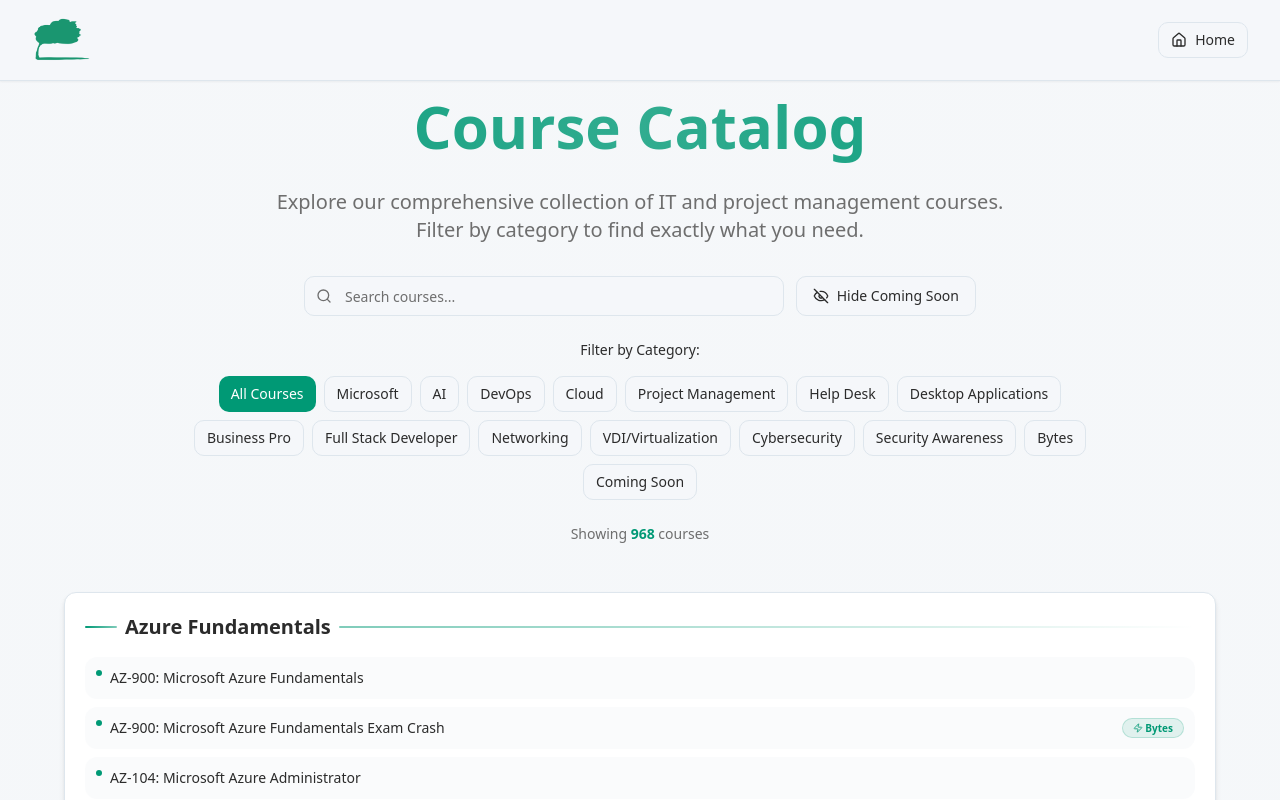
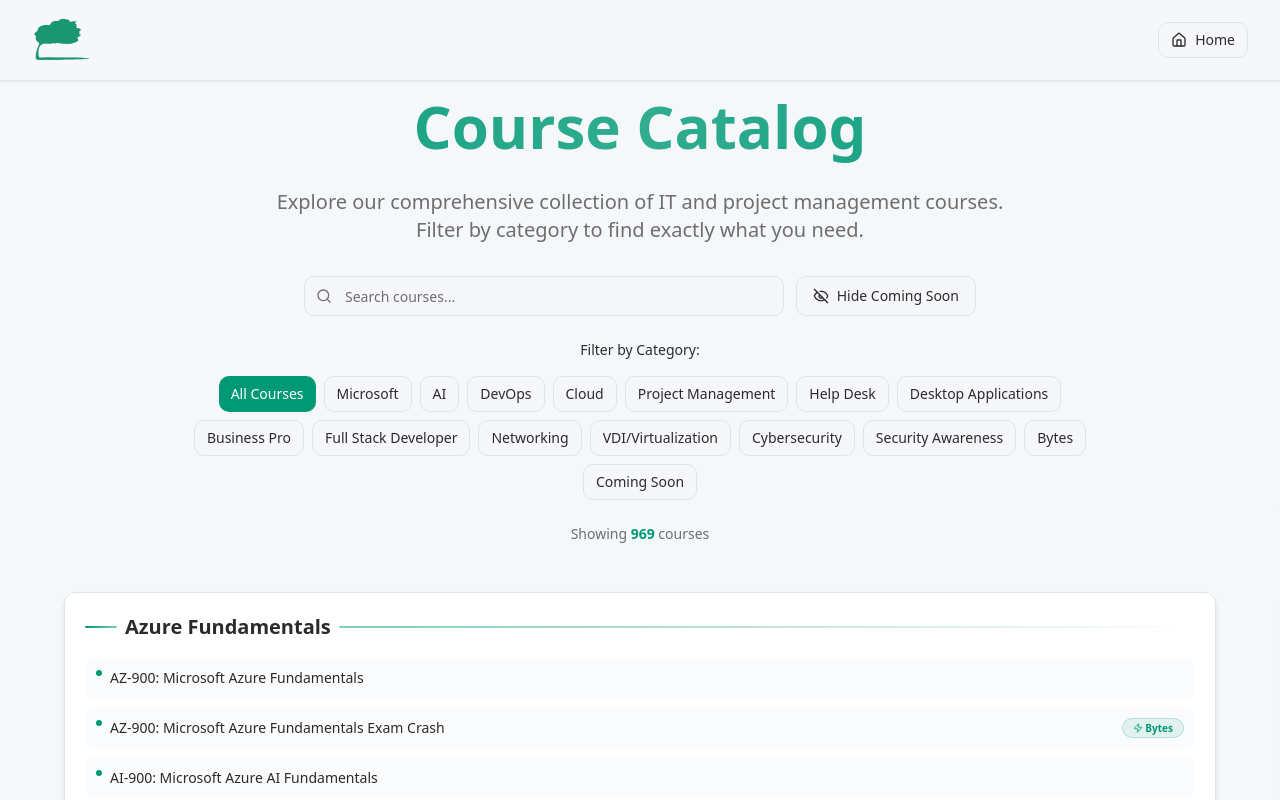
Before and after one commit to devonscofield-prog/stormwind-showcase-77887, a React (Vite) app: page /courses in a window 1280 px wide. Shown: the top 800 px of the page. Built offline with nearby package versions, Linux system fonts and the light colour scheme; the HTML template or start-up script is replaced by a standard one.

Commit message:
Add AI-900 to Azure Fundamentals
Ensure AI-900: Microsoft Azure AI Fundamentals is included under the Microsoft -> Azure Fundamentals subcategory in the Course Catalog page, alongside AZ-900 and other Azure fundamentals courses.

```diff
--- a/src/pages/Courses.tsx
+++ b/src/pages/Courses.tsx
@@ -28,6 +28,7 @@ const Courses = () => {
       "Azure Fundamentals": [
         { name: "AZ-900: Microsoft Azure Fundamentals" },
         { name: "AZ-900: Microsoft Azure Fundamentals Exam Crash", isBytes: true },
+        { name: "AI-900: Microsoft Azure AI Fundamentals" },
         { name: "AZ-104: Microsoft Azure Administrator" },
         { name: "AZ-305: Designing Microsoft Azure Infrastructure Solutions" },
         { name: "AZ-700: Designing and Implementing Microsoft Azure Networking Solutions" },
```
